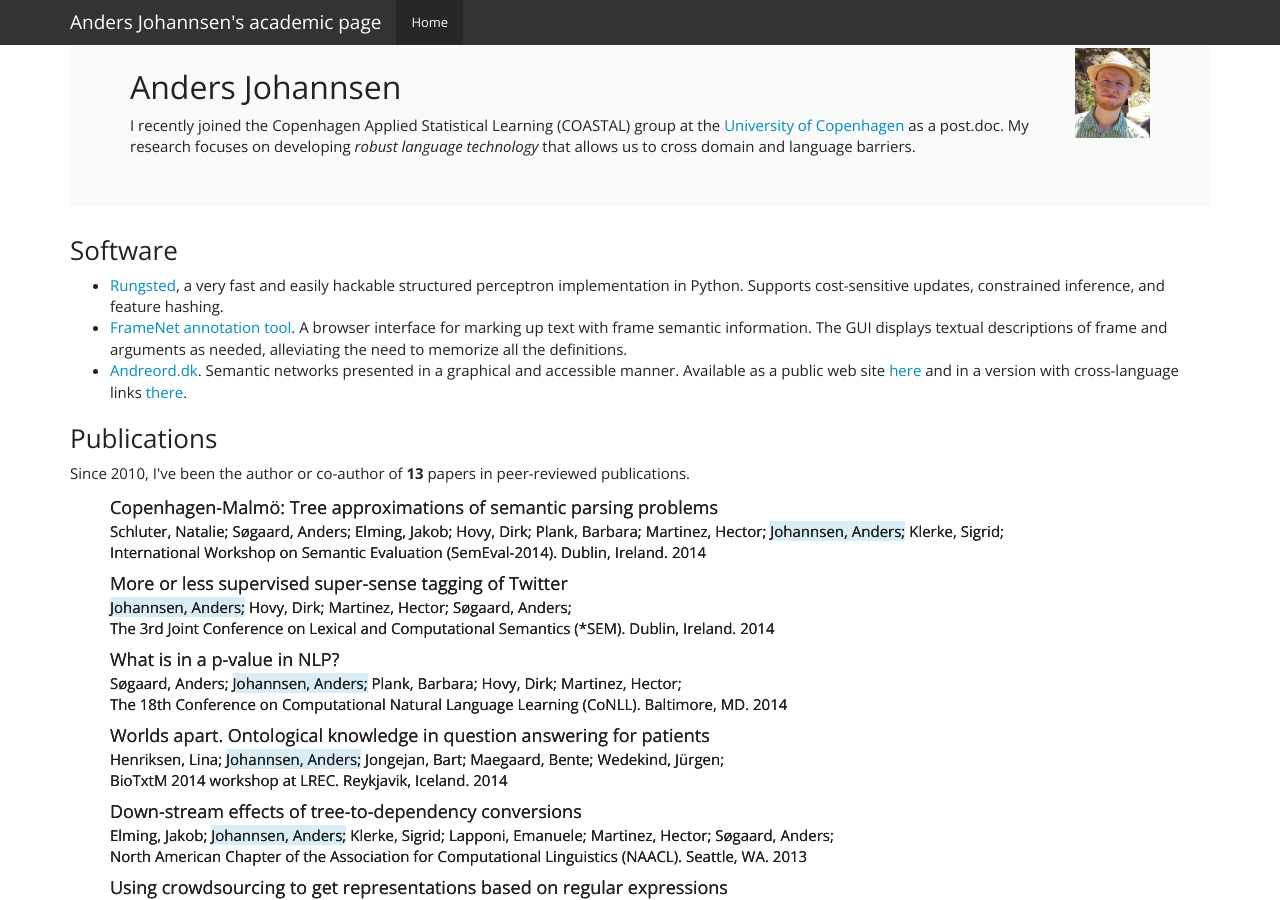
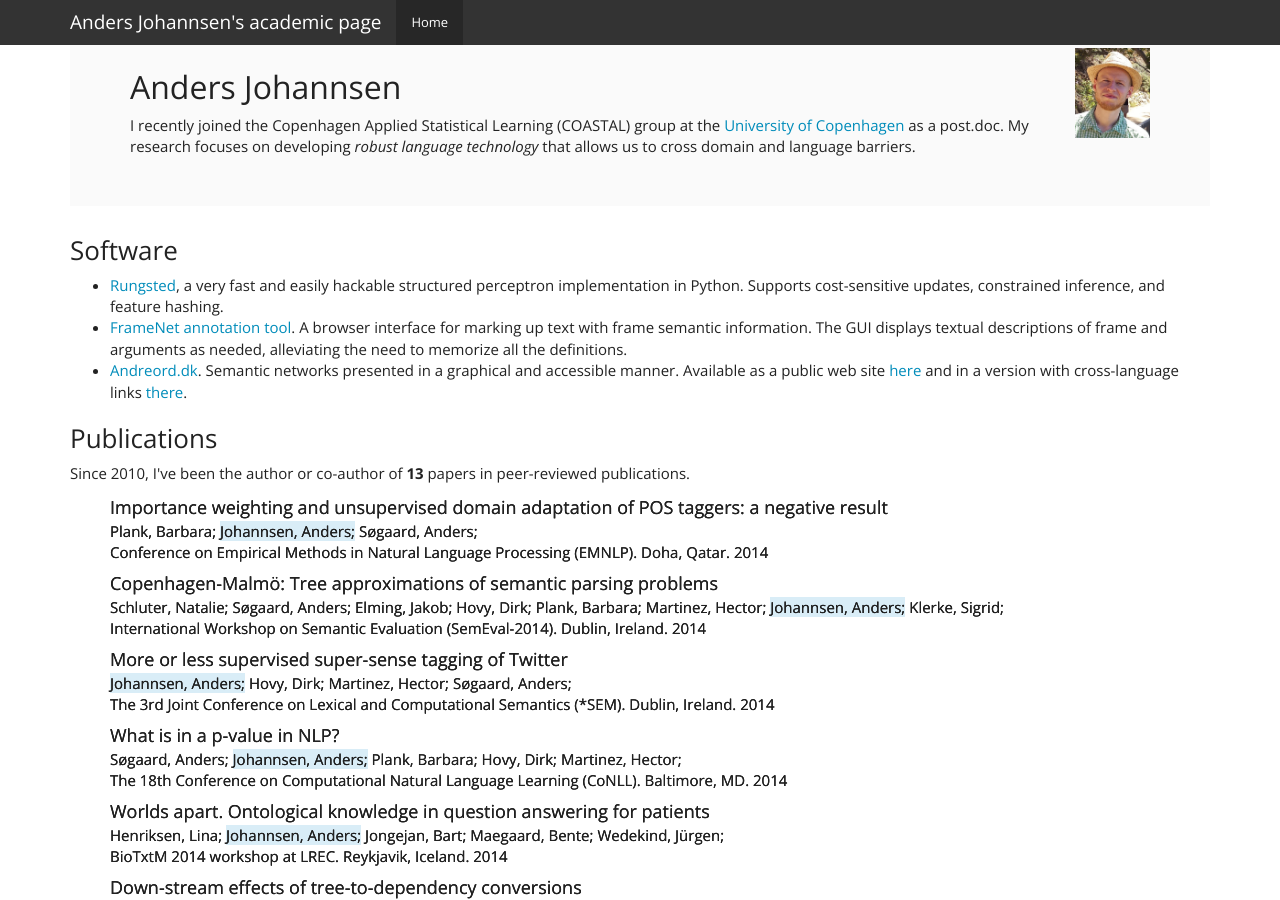
Before and after one commit to andersjo/andersjo.github.io, a Jekyll site: the page built from index.html, in a window 1280 px wide and 900 px high. Built offline with Jekyll 4.4.1, drawn with Linux system fonts in a browser that asks for light colours; nearby versions of some CDN libraries; library files that are not in the unit come from our copies; Markdown is read by kramdown in place of the engine named in the settings.

Commit message:
EMNLP paper accepted

```diff
--- a/_data/publications.yml
+++ b/_data/publications.yml
@@ -1,3 +1,12 @@
+-
+  authors:
+  - Plank, Barbara
+  - Johannsen, Anders
+  - Søgaard, Anders
+  title: "Importance weighting and unsupervised domain adaptation of POS taggers: a negative result"
+  venue: "Conference on Empirical Methods in Natural Language Processing (EMNLP)"
+  place: "Doha, Qatar"
+  year: 2014
 -
   authors:
   - Schluter, Natalie
@@ -12,7 +21,6 @@
   venue: "International Workshop on Semantic Evaluation (SemEval-2014)"
   place: "Dublin, Ireland"
   year: 2014
-
 -
   authors:
   - Johannsen, Anders
```
